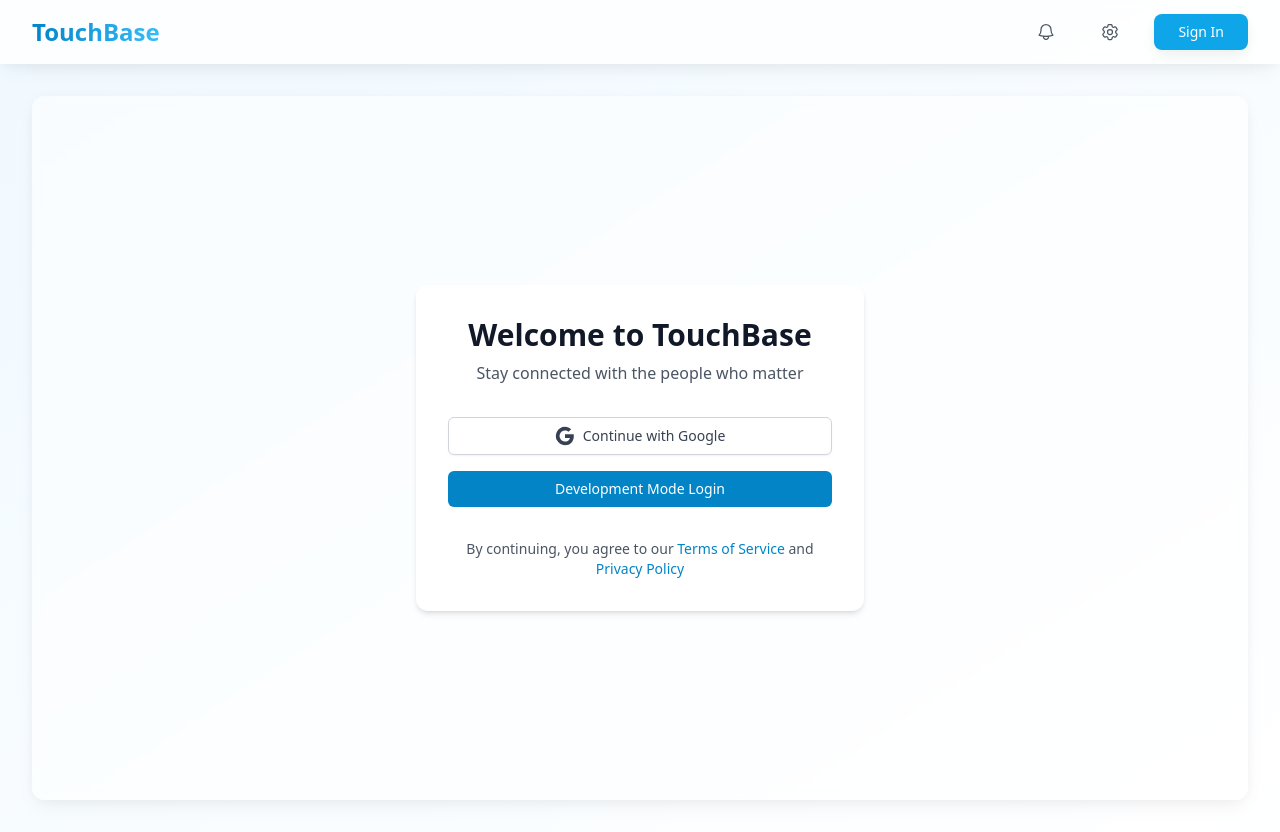
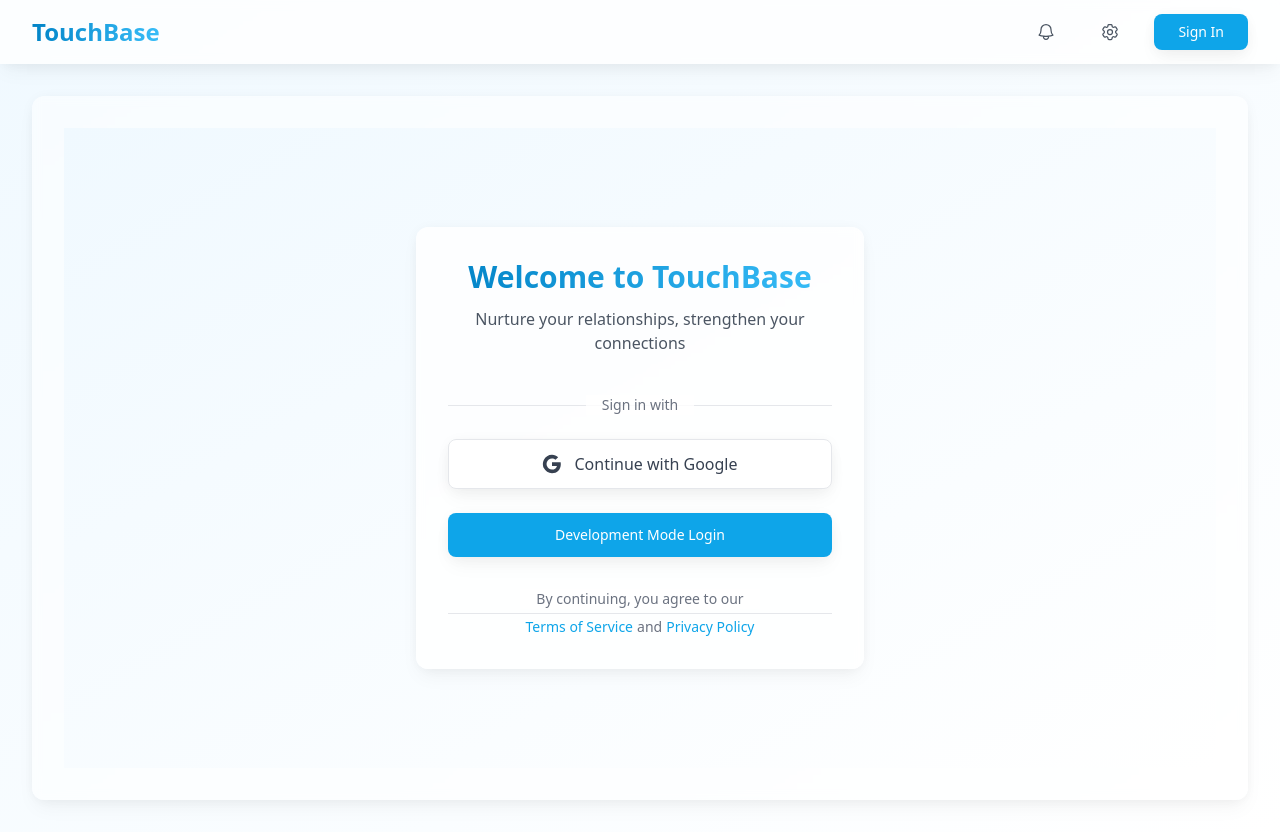
Before and after one commit to ajiteshgogoi/touchbase, a React (Vite) app: page /login in a window 1280 px wide. Built offline with nearby package versions, Linux system fonts and the light colour scheme; no server answers.

Commit message:
Update dashboard ui

```diff
--- a/src/components/auth/Login.tsx
+++ b/src/components/auth/Login.tsx
@@ -34,24 +34,33 @@
   };
 
   return (
-    <div className="min-h-[80vh] flex items-center justify-center">
-      <div className="max-w-md w-full space-y-8 p-8 bg-white dark:bg-gray-800 rounded-xl shadow-md">
-        <div className="text-center">
-          <h2 className="text-3xl font-bold text-gray-900 dark:text-white">
+    <div className="min-h-[80vh] flex items-center justify-center bg-gradient-to-br from-primary-50 to-white">
+      <div className="max-w-md w-full p-8 bg-white/80 backdrop-blur-sm rounded-xl shadow-soft">
+        <div className="text-center space-y-3">
+          <h2 className="text-3xl font-bold bg-gradient-to-r from-primary-600 to-primary-400 bg-clip-text text-transparent">
             Welcome to TouchBase
           </h2>
-          <p className="mt-2 text-gray-600 dark:text-gray-400">
-            Stay connected with the people who matter
+          <p className="text-gray-600">
+            Nurture your relationships, strengthen your connections
           </p>
         </div>
 
-        <div className="space-y-4">
+        <div className="mt-10 space-y-6">
+          <div className="relative">
+            <div className="absolute inset-0 flex items-center">
+              <div className="w-full border-t border-gray-200"></div>
+            </div>
+            <div className="relative flex justify-center text-sm">
+              <span className="px-4 bg-white/80 text-gray-500">Sign in with</span>
+            </div>
+          </div>
+
           <button
             onClick={handleGoogleLogin}
-            className="w-full flex items-center justify-center px-4 py-2 border border-gray-300 dark:border-gray-600 rounded-md shadow-sm text-sm font-medium text-gray-700 dark:text-gray-200 bg-white dark:bg-gray-700 hover:bg-gray-50 dark:hover:bg-gray-600"
+            className="w-full flex items-center justify-center px-6 py-3 border border-gray-200 rounded-lg text-base font-medium text-gray-700 bg-white hover:bg-primary-50 hover:border-primary-100 transition-all duration-200 shadow-soft hover:shadow-lg"
           >
             <svg
-              className="h-5 w-5 mr-2"
+              className="h-5 w-5 mr-3"
               viewBox="0 0 24 24"
               fill="currentColor"
             >
@@ -66,22 +75,33 @@
           {import.meta.env.DEV && (
             <button
               onClick={handleDevLogin}
-              className="w-full px-4 py-2 text-sm font-medium text-white bg-primary-600 hover:bg-primary-700 rounded-md"
+              className="w-full px-6 py-3 text-sm font-medium text-white bg-primary-500 hover:bg-primary-400 rounded-lg transition-all duration-200 shadow-soft hover:shadow-lg"
             >
               Development Mode Login
             </button>
           )}
         </div>
 
-        <div className="mt-4 text-center text-sm text-gray-600 dark:text-gray-400">
-          By continuing, you agree to our{' '}
-          <a href="#" className="text-primary-600 hover:text-primary-500">
-            Terms of Service
-          </a>{' '}
-          and{' '}
-          <a href="#" className="text-primary-600 hover:text-primary-500">
-            Privacy Policy
-          </a>
+        <div className="mt-8 text-center">
+          <div className="relative">
+            <div className="absolute inset-0 flex items-center">
+              <div className="w-full border-t border-gray-200"></div>
+            </div>
+            <div className="relative flex flex-col items-center">
+              <span className="px-4 bg-white/80 text-gray-500 text-sm">
+                By continuing, you agree to our
+              </span>
+              <div className="mt-2 space-x-1 text-sm">
+                <a href="#" className="text-primary-500 hover:text-primary-400 font-medium">
+                  Terms of Service
+                </a>
+                <span className="text-gray-500">and</span>
+                <a href="#" className="text-primary-500 hover:text-primary-400 font-medium">
+                  Privacy Policy
+                </a>
+              </div>
+            </div>
+          </div>
         </div>
       </div>
     </div>
--- a/src/pages/Dashboard.tsx
+++ b/src/pages/Dashboard.tsx
@@ -9,6 +9,7 @@
   PhoneIcon,
   EnvelopeIcon,
   UserGroupIcon,
+  CalendarIcon,
 } from '@heroicons/react/24/outline';
 import dayjs from 'dayjs';
 import relativeTime from 'dayjs/plugin/relativeTime';
@@ -39,32 +40,38 @@
 
   return (
     <div className="grid grid-cols-1 md:grid-cols-3 gap-6 mb-8">
-      <div className="bg-white dark:bg-gray-800 rounded-lg shadow p-6">
+      <div className="bg-white rounded-xl shadow-soft p-6 hover:shadow-lg transition-shadow">
         <div className="flex items-center">
-          <UserGroupIcon className="h-8 w-8 text-primary-600" />
+          <div className="p-3 bg-primary-50 rounded-lg">
+            <UserGroupIcon className="h-8 w-8 text-primary-500" />
+          </div>
           <div className="ml-4">
-            <p className="text-sm font-medium text-gray-600 dark:text-gray-400">Total Contacts</p>
-            <p className="text-2xl font-semibold text-gray-900 dark:text-white">{metrics.totalContacts}</p>
+            <p className="text-sm font-medium text-gray-600">Total Contacts</p>
+            <p className="text-2xl font-semibold text-gray-900">{metrics.totalContacts}</p>
           </div>
         </div>
       </div>
 
-      <div className="bg-white dark:bg-gray-800 rounded-lg shadow p-6">
+      <div className="bg-white rounded-xl shadow-soft p-6 hover:shadow-lg transition-shadow">
         <div className="flex items-center">
-          <BellIcon className="h-8 w-8 text-yellow-600" />
+          <div className="p-3 bg-accent-50 rounded-lg">
+            <BellIcon className="h-8 w-8 text-accent-500" />
+          </div>
           <div className="ml-4">
-            <p className="text-sm font-medium text-gray-600 dark:text-gray-400">Due Reminders</p>
-            <p className="text-2xl font-semibold text-gray-900 dark:text-white">{metrics.dueReminders}</p>
+            <p className="text-sm font-medium text-gray-600">Due Reminders</p>
+            <p className="text-2xl font-semibold text-gray-900">{metrics.dueReminders}</p>
           </div>
         </div>
       </div>
 
-      <div className="bg-white dark:bg-gray-800 rounded-lg shadow p-6">
+      <div className="bg-white rounded-xl shadow-soft p-6 hover:shadow-lg transition-shadow">
         <div className="flex items-center">
-          <BellIcon className="h-8 w-8 text-green-600" />
+          <div className="p-3 bg-primary-50 rounded-lg">
+            <CalendarIcon className="h-8 w-8 text-primary-500" />
+          </div>
           <div className="ml-4">
-            <p className="text-sm font-medium text-gray-600 dark:text-gray-400">Upcoming Reminders</p>
-            <p className="text-2xl font-semibold text-gray-900 dark:text-white">{metrics.upcomingReminders}</p>
+            <p className="text-sm font-medium text-gray-600">Upcoming Reminders</p>
+            <p className="text-2xl font-semibold text-gray-900">{metrics.upcomingReminders}</p>
           </div>
         </div>
       </div>
@@ -79,25 +86,25 @@
   });
 
   return (
-    <div className="bg-white dark:bg-gray-800 rounded-lg shadow">
-      <div className="p-6 border-b border-gray-200 dark:border-gray-700">
-        <h3 className="text-lg font-medium text-gray-900 dark:text-white">Recent Contacts</h3>
+    <div className="bg-white rounded-xl shadow-soft">
+      <div className="p-6 border-b border-gray-100">
+        <h3 className="text-lg font-semibold text-gray-900">Recent Contacts</h3>
       </div>
-      <div className="divide-y divide-gray-200 dark:divide-gray-700">
+      <div className="divide-y divide-gray-100">
         {contacts?.slice(0, 5).map((contact: Contact) => (
-          <div key={contact.id} className="p-6">
+          <div key={contact.id} className="p-6 hover:bg-gray-50 transition-colors">
             <div className="flex items-center justify-between">
               <div>
-                <h4 className="text-sm font-medium text-gray-900 dark:text-white">{contact.name}</h4>
-                <p className="text-sm text-gray-500 dark:text-gray-400">
+                <h4 className="text-base font-medium text-gray-900">{contact.name}</h4>
+                <p className="text-sm text-gray-600 mt-1">
                   Last contact: {contact.last_contacted ? dayjs(contact.last_contacted).fromNow() : 'Never'}
                 </p>
               </div>
-              <div className="flex space-x-3">
-                <button className="text-gray-400 hover:text-gray-500 dark:hover:text-gray-300">
+              <div className="flex space-x-4">
+                <button className="p-2 text-gray-500 hover:text-primary-500 hover:bg-primary-50 rounded-lg transition-colors">
                   <PhoneIcon className="h-5 w-5" />
                 </button>
-                <button className="text-gray-400 hover:text-gray-500 dark:hover:text-gray-300">
+                <button className="p-2 text-gray-500 hover:text-primary-500 hover:bg-primary-50 rounded-lg transition-colors">
                   <EnvelopeIcon className="h-5 w-5" />
                 </button>
               </div>
@@ -105,12 +112,15 @@
           </div>
         ))}
       </div>
-      <div className="p-6 border-t border-gray-200 dark:border-gray-700">
+      <div className="p-6 border-t border-gray-100">
         <Link
           to="/contacts"
-          className="text-primary-600 hover:text-primary-500 text-sm font-medium"
+          className="inline-flex items-center text-primary-500 hover:text-primary-400 font-medium transition-colors"
         >
           View all contacts
+          <svg className="w-5 h-5 ml-1" viewBox="0 0 20 20" fill="currentColor">
+            <path fillRule="evenodd" d="M7.293 14.707a1 1 0 010-1.414L10.586 10 7.293 6.707a1 1 0 011.414-1.414l4 4a1 1 0 010 1.414l-4 4a1 1 0 01-1.414 0z" clipRule="evenodd" />
+          </svg>
         </Link>
       </div>
     </div>
@@ -121,19 +131,19 @@
   const { user } = useStore();
 
   return (
-    <div className="space-y-6">
+    <div className="space-y-8">
       <div className="flex items-center justify-between">
         <div>
-          <h1 className="text-2xl font-semibold text-gray-900 dark:text-white">
+          <h1 className="text-2xl font-bold text-gray-900">
             Welcome back, {user?.user_metadata?.name || 'Friend'}!
           </h1>
-          <p className="mt-1 text-sm text-gray-600 dark:text-gray-400">
-            Here's what's happening with your contacts
+          <p className="mt-2 text-gray-600">
+            Here's what's happening with your relationships
           </p>
         </div>
         <Link
           to="/contacts/new"
-          className="inline-flex items-center px-4 py-2 border border-transparent rounded-md shadow-sm text-sm font-medium text-white bg-primary-600 hover:bg-primary-700"
+          className="inline-flex items-center px-5 py-2.5 rounded-lg text-sm font-medium text-white bg-primary-500 hover:bg-primary-400 shadow-soft hover:shadow-lg transition-all"
         >
           <UserPlusIcon className="h-5 w-5 mr-2" />
           Add Contact
```
